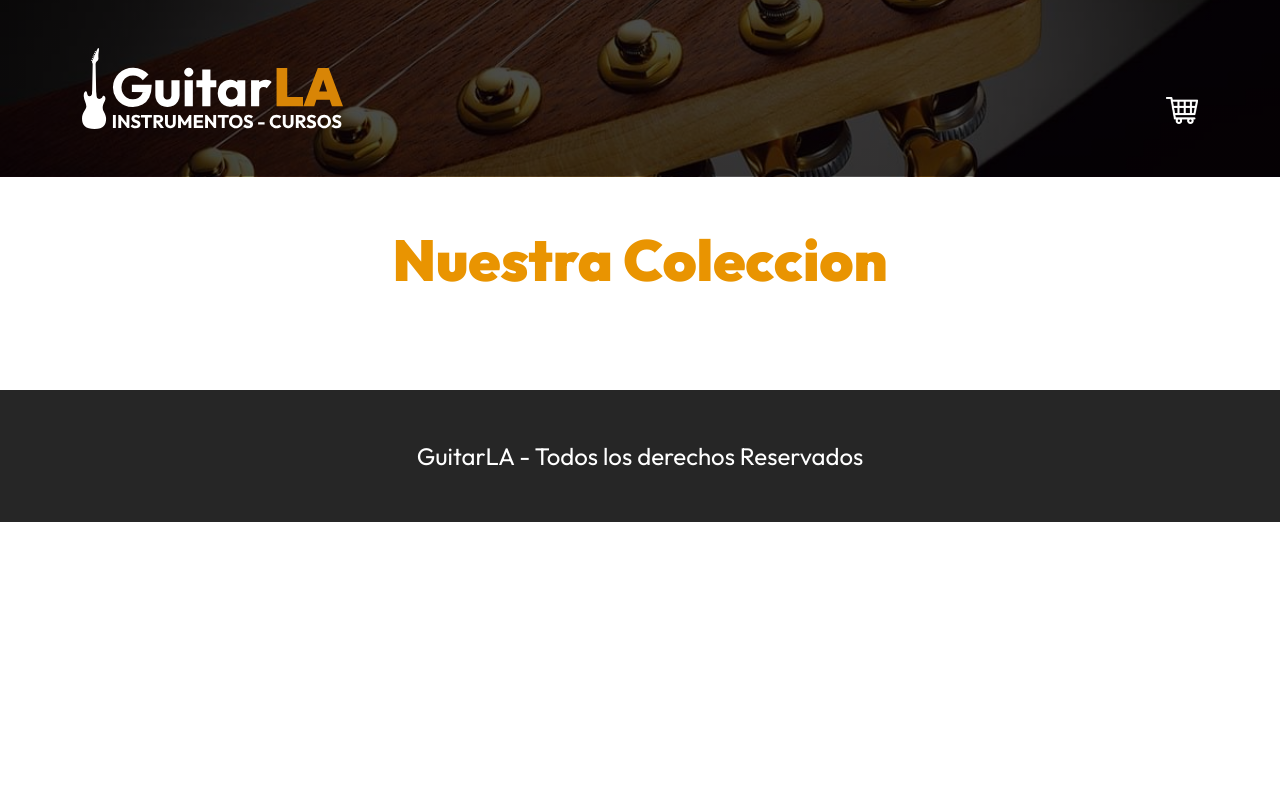
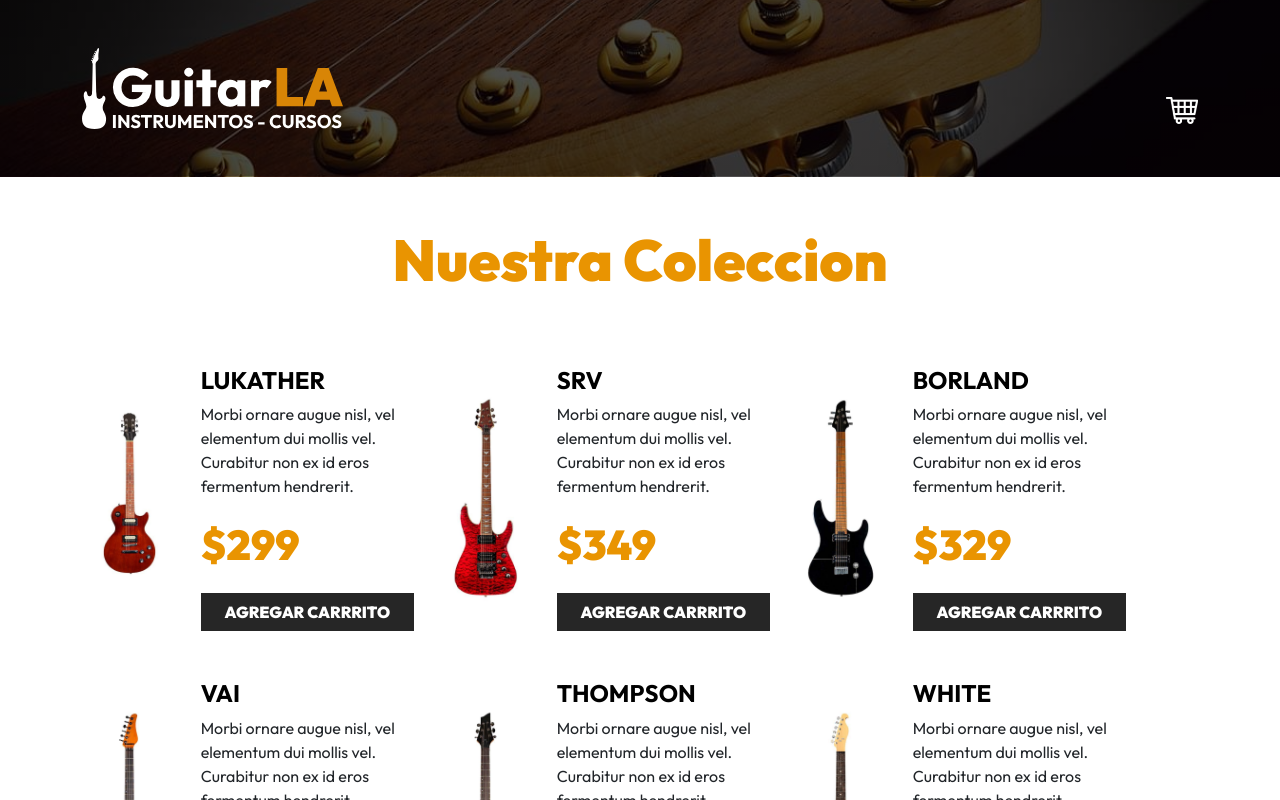
Before and after one commit to Luis-Albert/adminGuitar, a React (Vite) app: page / in a window 1280 px wide. Shown: the top 800 px of the page. Built offline with nearby package versions, Linux system fonts and the light colour scheme.

Commit message:
Se modifica archivo

```diff
--- a/src/App.jsx
+++ b/src/App.jsx
@@ -1,13 +1,24 @@
+import { useState } from "react";
 import Header from "./components/Header";
+import { db } from "./data/db"
+import Guitar from "./components/Guitar";
 
 function App() {
+
+  const [data, setData] = useState(db)
+
   return (
     <>
       <Header />
       <main className="container-xl mt-5">
         <h2 className="text-center">Nuestra Coleccion</h2>
         <div className="row mt-5">
-
+          {data.map((guitar) => (
+            <Guitar
+              key={guitar.id}
+              guitar={guitar}
+            />
+          ))}
         </div>
       </main>
       <footer className="bg-dark mt-5 py-5">
--- a/src/components/Guitar.jsx
+++ b/src/components/Guitar.jsx
@@ -10,7 +10,7 @@ function Guitar({ guitar }) {
       <div className="col-8">
         <h3 className="text-black fs-4 fw-bold text-uppercase">{name}</h3>
         <p>{description}</p>
-        <p className="fw-black text-primary fs-3">${price}< /p>
+        <p className="fw-black text-primary fs-3">${price}</p>
         <button className="btn btn-dark w-100" type="button">Agregar carrrito</button>
       </div>
     </div>
```
